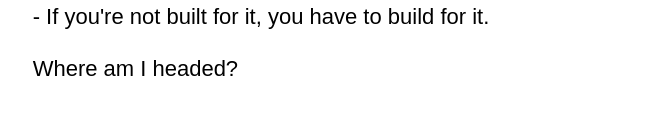
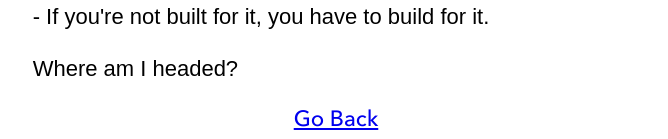
Before and after one commit to adamfredie/adamfredie.github.io, a Jekyll site: the page me.html, which Jekyll copies as it is, in a window 1280 px wide. Shown: the part 1197-1336 px from the top of the page, without its empty margins (304-972 px from the left). Built offline with Jekyll 4.4.1, drawn with Linux system fonts in a browser that asks for light colours; before the commit the page ends 1301 px from its top, so only the background shows below that.

Commit message:
more updates

```diff
--- a/index.html
+++ b/index.html
@@ -124,6 +124,9 @@
 			.nav-footer p {
 				font-size:16px;
 			}
+			.nav-footer a {
+				font-size:16px;
+			}
 		}
 		.bloo {
 			color: #037ef3;
--- a/me.html
+++ b/me.html
@@ -136,6 +136,9 @@
 			.nav-footer p {
 				font-size:16px;
 			}
+			.nav-footer a {
+				font-size:16px;
+			}
 		}
 		.bloo {
 			color: #037ef3;
@@ -156,6 +159,13 @@
 		.social a {
 			display:inline;
 			font-size:40px;
+		}
+		.nav-footer p {
+			margin-bottom:0;
+		}
+
+		.nav-footer p:last-child {
+			margin-top:0;
 		}
 	</style>
 </head>
@@ -200,6 +210,11 @@
 						Where am I headed?<br>
 					</p>
 				</div>
+				<div class="nav-footer">
+							<p class="">
+								<a href="javascript:history.back()">Go Back</a>
+							</p>
+				</div>
 			</div>
 		</div>
 	</div>
--- a/work.html
+++ b/work.html
@@ -123,6 +123,9 @@
 			.nav-footer p {
 				font-size:16px;
 			}
+			.nav-footer a {
+				font-size:16px;
+			}
 		}
 		.bloo {
 			color: #037ef3;
```
